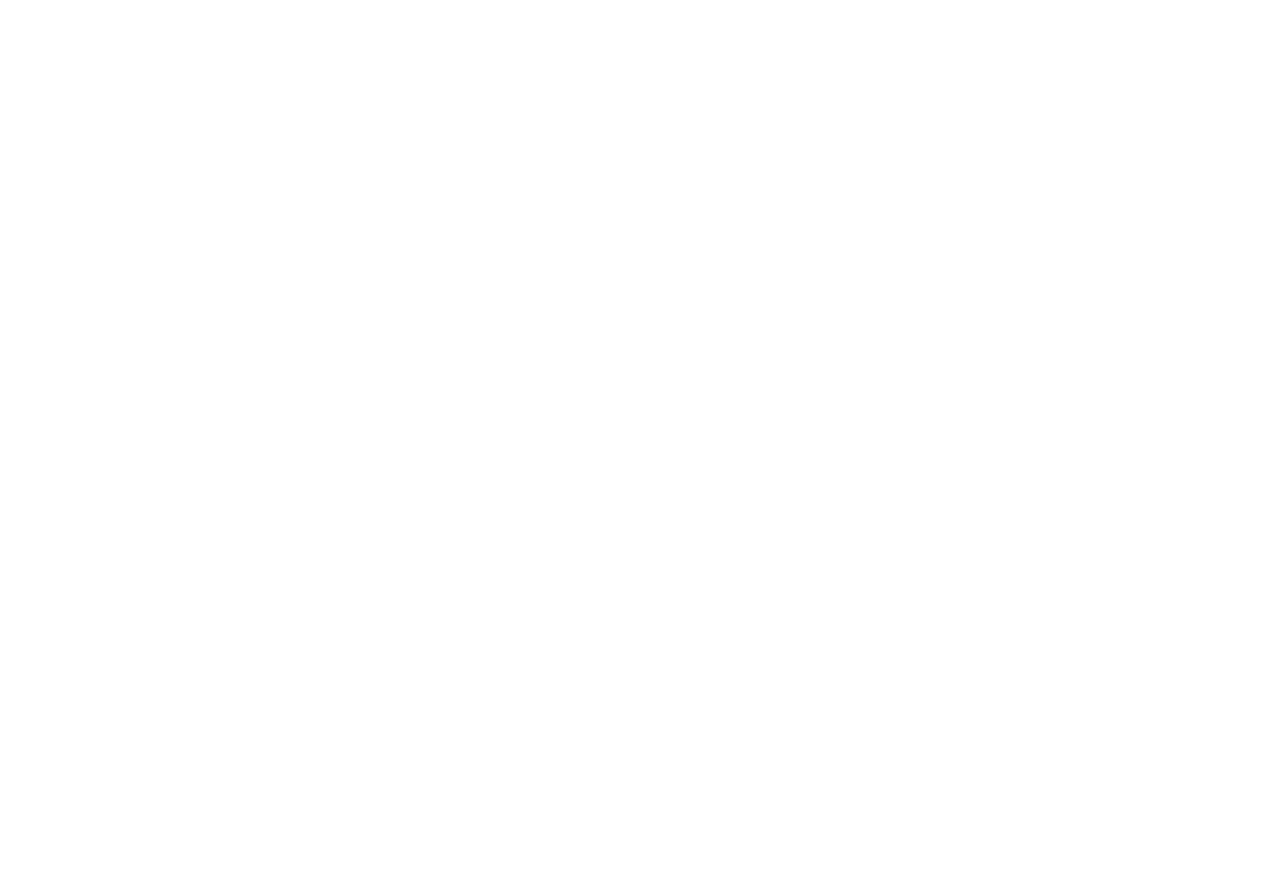
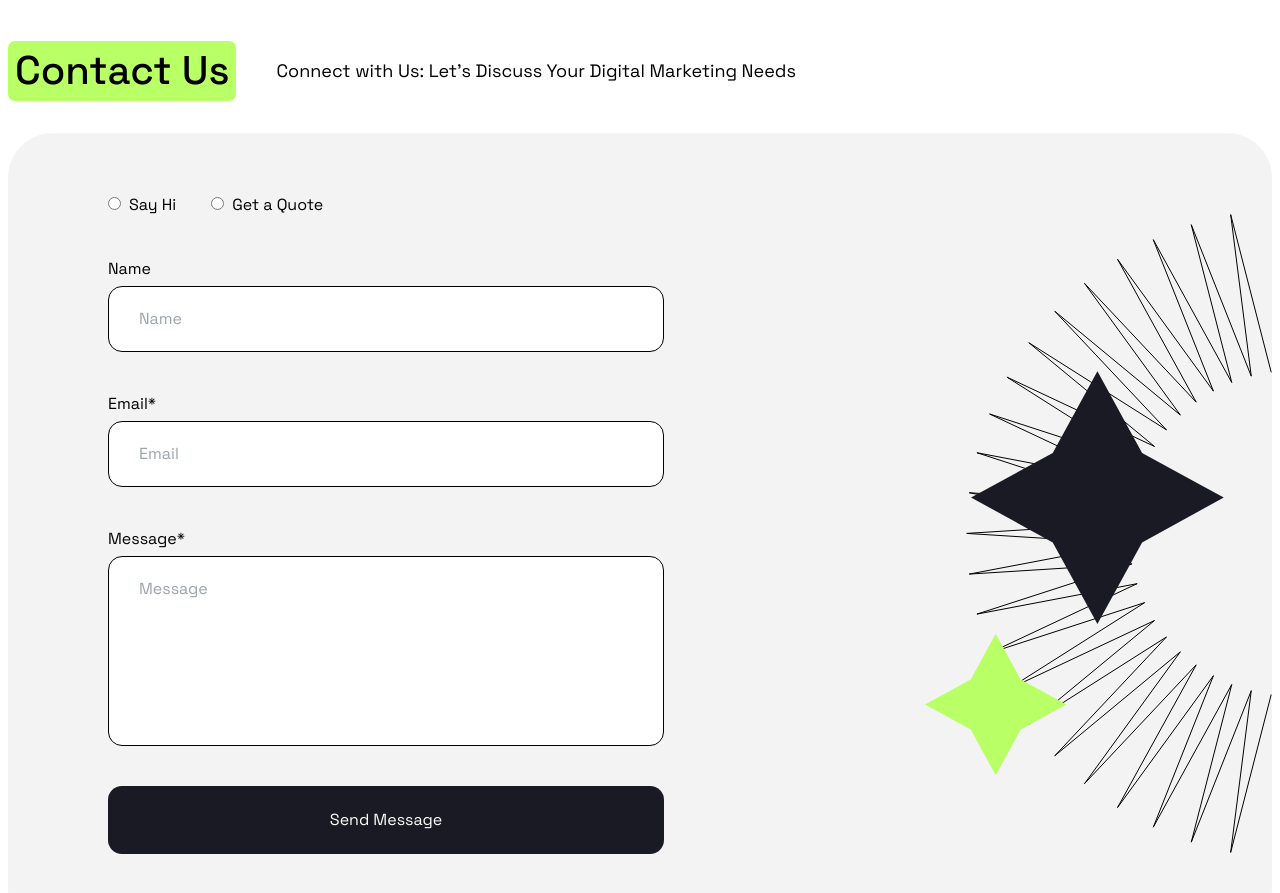
Before and after one commit to xQucu/bootcamp-clone, a React (Vite) app: page / in a window 1280 px wide. Shown: the part 3580-4473 px from the top of the page. Before the commit the page ends 3551 px from the top, so only its background shows below. Built offline with nearby package versions, Linux system fonts and the light colour scheme.

Commit message:
feat: add early version of ContactSection and two custom styling classes

```diff
--- a/src/App.tsx
+++ b/src/App.tsx
@@ -1,3 +1,4 @@
+import ContactSection from './components/ContactSection';
 import FreeProposalSection from './components/FreeProposalSection';
 import HeroSection from './components/HeroSection';
 import NavBar from './components/NavBar';
@@ -15,6 +16,7 @@ function App() {
         <ServicesSection />
         <FreeProposalSection />
         <WorkingProcessSection />
+        <ContactSection />
       </div>
     </>
   );
--- /dev/null
+++ b/src/components/ContactSection.tsx
@@ -0,0 +1,76 @@
+import Header from './Header';
+
+
+const ContactSection = () => {
+  return (
+    <div>
+      <Header title="Contact Us">
+        Connect with Us: Let's Discuss Your Digital Marketing Needs
+      </Header>
+      <div className="px-[3.75rem] sm:px-[6.25rem] pt-[3.75rem] pb-[5rem] flex justify-between bg-light rounded-[2.8125rem] lg:bg-contactFormPure bg-contactFormGradient bg-no-repeat bg-right ">
+        <form
+          action=""
+          className="flex flex-col gap-[2.5rem] w-full max-w-[34.75rem]">
+          <div className="flex gap-[2.1875rem]">
+            <span>
+              {/* //TODO change radio buttons to custom svgs with default marked as say hi*/}
+              {/* //todo create button component with 2 colors and outline mode*/}
+              <input
+                type="radio"
+                name="Action"
+                id="SayHi"
+                className="mr-2 accent-green"
+              />
+              <label htmlFor="Action">Say Hi</label>
+            </span>
+            <span>
+              <input
+                type="radio"
+                name="Action"
+                id="GetQuote"
+                className="mr-2 accent-green"
+              />
+              <label htmlFor="Action">Get a Quote</label>
+            </span>
+          </div>
+          <div className="flex flex-col gap-[0.3125rem]">
+            <label htmlFor="Name">Name</label>
+            <input
+              type="text"
+              name="Name"
+              id="Name"
+              placeholder="Name"
+              className="border rounded-[0.875rem] py-5 px-[1.875rem] border-black"
+            />
+          </div>
+          <div className="flex flex-col gap-[0.3125rem]">
+            <label htmlFor="Email">Email*</label>
+            <input
+              type="email"
+              name="Email"
+              id="Email"
+              placeholder="Email"
+              className="border rounded-[0.875rem] py-5 px-[1.875rem] border-black"
+            />
+          </div>
+          <div className="flex flex-col gap-[0.3125rem]">
+            <label htmlFor="Message">Message*</label>
+            <textarea
+              name="Message"
+              id="Message"
+              placeholder="Message"
+              className="resize-none border rounded-[0.875rem] py-5 px-[1.875rem] border-black min-h-[11.875rem]"></textarea>
+          </div>
+
+          <button
+            type="submit"
+            className="text-white bg-dark py-5 px-[2.1875rem] rounded-[0.875rem] leading-7">
+            Send Message
+          </button>
+        </form>
+      </div>
+    </div>
+  );
+};
+
+export default ContactSection;
--- a/tailwind.config.js
+++ b/tailwind.config.js
@@ -1,11 +1,12 @@
-import { fromJSON } from 'postcss';
-import { transform } from 'typescript';
-
 /** @type {import('tailwindcss').Config} */
 export default {
   content: ['./index.html', './src/**/*.{js,ts,jsx,tsx}'],
   theme: {
     extend: {
+      backgroundImage: {
+        contactFormGradient:'linear-gradient(90deg, #f3f3f300, #f3f3f3a6), url(src/assets/FormIllustration.svg)',
+        contactFormPure:'url(src/assets/FormIllustration.svg)',
+      },
       boxShadow: {
         BottomShadow: '0 5px 0 0 #191A23',
       },
@@ -16,7 +17,7 @@ export default {
         },
       },
       animation: {
-        infiniteSponsors: 'infiniteSponsors 30s linear infinite ',
+        infiniteSponsors: 'infiniteSponsors 30s linear infinite',
       },
       colors: {
         dark: '#191A23',
@@ -24,7 +25,7 @@ export default {
         light: '#F3F3F3',
       },
       fontFamily: {
-        sans: 'Space Grotesk',
+        sans: ['Space Grotesk', 'sans-serif'],
       },
     },
   },
```
Also changed, not shown: src/assets/FormIllustration.svg (added).
